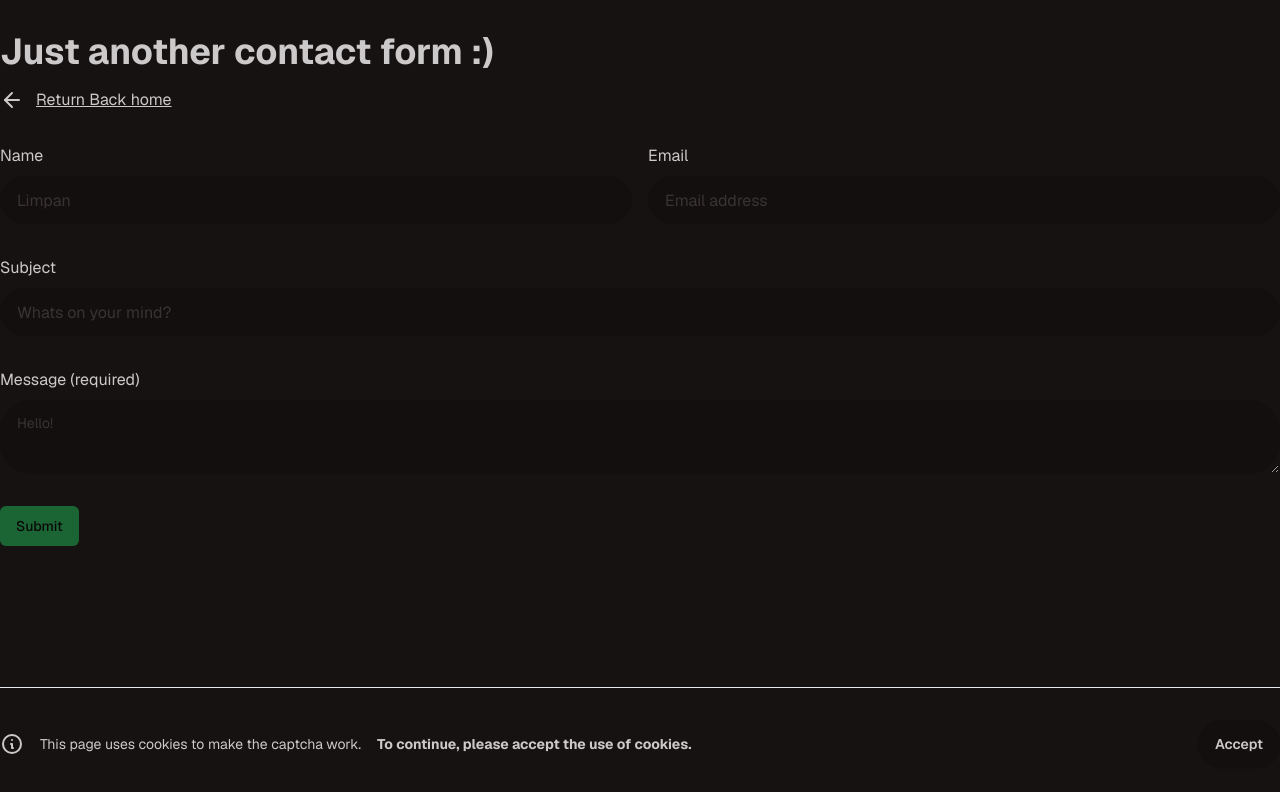
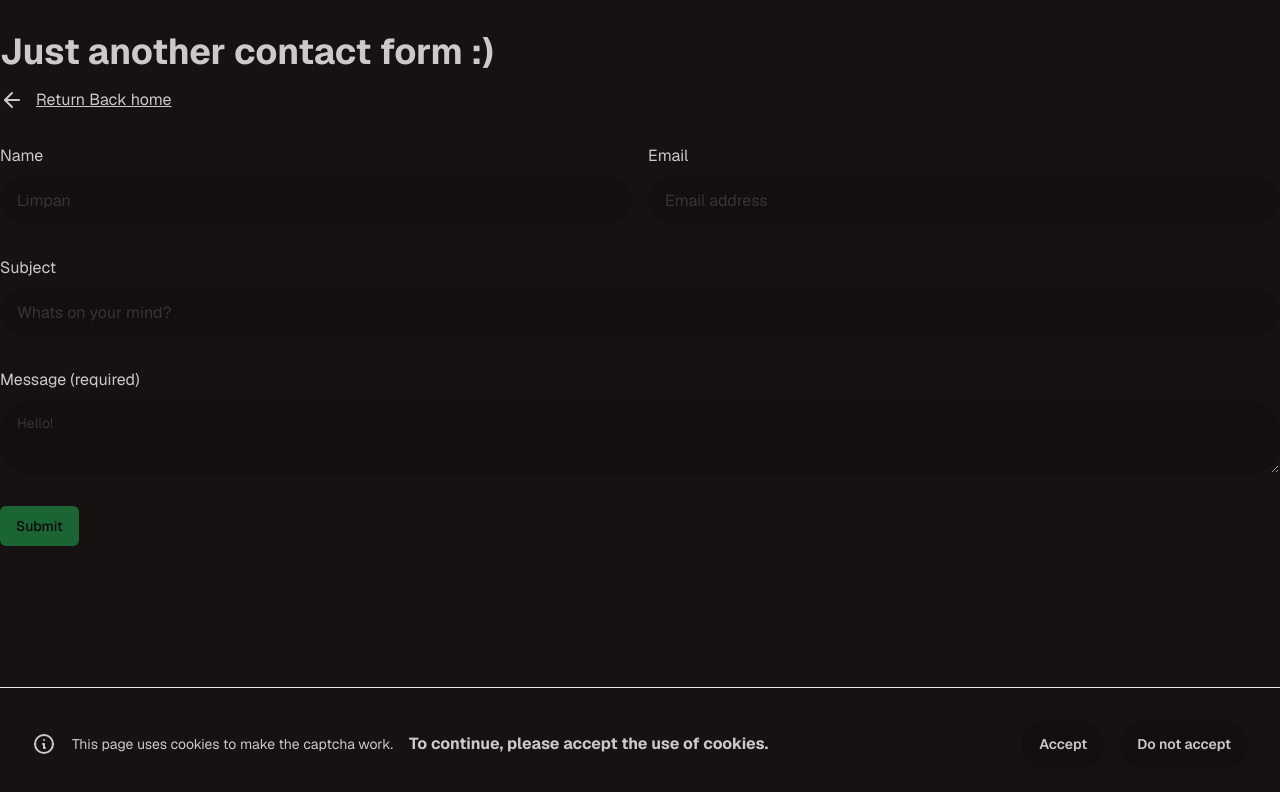
Before and after one commit to linus-jansson/limpan.dev, a Next.js app: page /cnct in a window 1280 px wide. Shown: the top 792 px of the page. Built offline with nearby package versions, Linux system fonts and the light colour scheme; no server answers.

Commit message:
refactor: polish up cookiebanner

```diff
--- a/src/app/cnct/cookieBanner.tsx
+++ b/src/app/cnct/cookieBanner.tsx
@@ -1,6 +1,7 @@
 "use client"
 import { FormEvent, useCallback, useState } from "react"
 import { acceptCookies } from "../server-actions"
+import Link from "next/link"
 
 export const CookieBanner = ({cookiesAccepted}: {cookiesAccepted: boolean}) => {
     const [show, setShow] = useState(!cookiesAccepted)
@@ -17,14 +18,18 @@ export const CookieBanner = ({cookiesAccepted}: {cookiesAccepted: boolean}) => {
         return null;
 
     return (
-        <div className="fixed bottom-0 left-0 right-0 py-8 border-t border-border">
-            <div className="flex items-center justify-between container mx-auto">
-                <p className="text-sm text-muted-foreground flex gap-4 items-center">
+        <div className="fixed bottom-0 left-0 right-0 p-8 border-t bg-base-100 border-border">
+            <div className="flex items-center justify-between container mx-auto flex flex-wrap space-y-4 md:space-y-0">
+                <div className="flex gap-4 items-center">
                     <svg xmlns="http://www.w3.org/2000/svg" fill="none" viewBox="0 0 24 24" className="stroke-current shrink-0 w-6 h-6"><path strokeLinecap="round" strokeLinejoin="round" strokeWidth="2" d="M13 16h-1v-4h-1m1-4h.01M21 12a9 9 0 11-18 0 9 9 0 0118 0z"></path></svg>
-                    This page uses cookies to make the captcha work. <span className="font-bold">To continue, please accept the use of cookies.</span>
-                </p>
-                <form onSubmit={handleCookieFormSubmit}>
+                    <p className="text-sm text-muted-foreground">
+                        This page uses cookies to make the captcha work.
+                    </p>
+                    <span className="font-bold">To continue, please accept the use of cookies.</span>
+                </div>
+                <form onSubmit={handleCookieFormSubmit} className="flex gap-4">
                     <button className="btn">Accept</button>
+                    <Link href="/" className="btn">Do not accept</Link>
                 </form>
             </div>
         </div>
```
